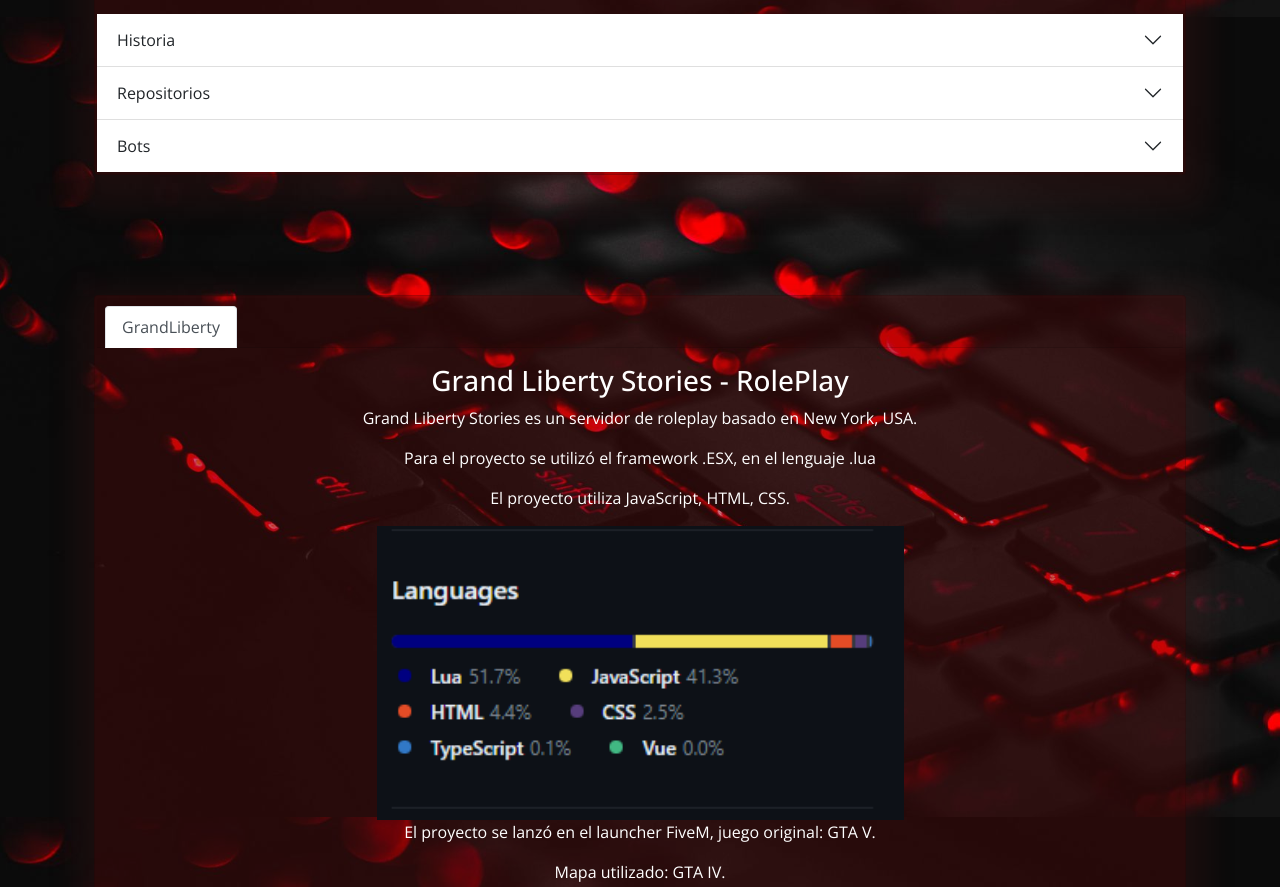
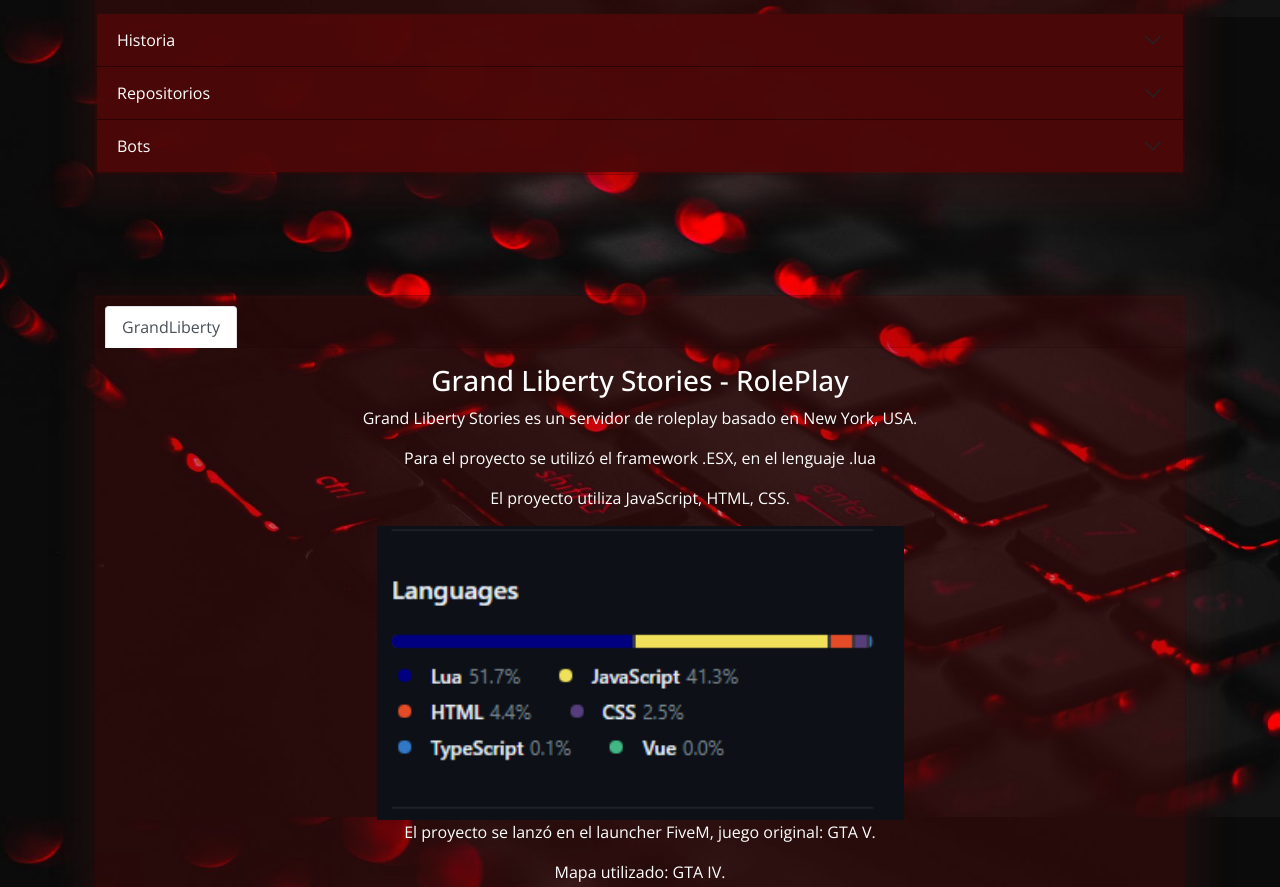
Before and after one commit to iUkra/proyecto_coder, a website: page pages/proyecto.html in a window 1280 px wide. Shown: the part 1583-2470 px from the top of the page. Drawn offline with nearby package versions, Linux system fonts and the light colour scheme.

Commit message:
changes in proyecto

```diff
--- a/pages/proyecto.html
+++ b/pages/proyecto.html
@@ -87,7 +87,7 @@
                         <div class="accordion accordion-flush" id="accordionFlush1">
                           <div class="accordion-item">
                             <h2 class="accordion-header">
-                              <button class="accordion-button collapsed" type="button" data-bs-toggle="collapse"
+                              <button class="text accordion-button collapsed" type="button" data-bs-toggle="collapse"
                                 data-bs-target="#flush-collapseOne" aria-expanded="false"
                                 aria-controls="flush-collapseOne">
                                 Historia
@@ -102,7 +102,7 @@
                           </div>
                           <div class="accordion-item">
                             <h2 class="accordion-header">
-                              <button class="accordion-button collapsed" type="button" data-bs-toggle="collapse"
+                              <button class="text accordion-button collapsed" type="button" data-bs-toggle="collapse"
                                 data-bs-target="#flush-collapseTwo" aria-expanded="false"
                                 aria-controls="flush-collapseTwo">
                                 Repositorios
@@ -117,7 +117,7 @@
                           </div>
                           <div class="accordion-item">
                             <h2 class="accordion-header">
-                              <button class="accordion-button collapsed" type="button" data-bs-toggle="collapse"
+                              <button class="text accordion-button collapsed" type="button" data-bs-toggle="collapse"
                                 data-bs-target="#flush-collapseThree" aria-expanded="false"
                                 aria-controls="flush-collapseThree">
                                 Bots
@@ -174,7 +174,7 @@
                         <div class="accordion accordion-flush" id="accordionFlush2">
                           <div class="accordion-item">
                             <h2 class="accordion-header">
-                              <button class="accordion-button collapsed" type="button" data-bs-toggle="collapse"
+                              <button class="text accordion-button collapsed" type="button" data-bs-toggle="collapse"
                                 data-bs-target="#flush-collapseFour" aria-expanded="false"
                                 aria-controls="flush-collapseFour">
                                 Historia
@@ -189,7 +189,7 @@
                           </div>
                           <div class="accordion-item">
                             <h2 class="accordion-header">
-                              <button class="accordion-button collapsed" type="button" data-bs-toggle="collapse"
+                              <button class="text accordion-button collapsed" type="button" data-bs-toggle="collapse"
                                 data-bs-target="#flush-collapseFive" aria-expanded="false"
                                 aria-controls="flush-collapseFive">
                                 Repositorios
@@ -204,7 +204,7 @@
                           </div>
                           <div class="accordion-item">
                             <h2 class="accordion-header">
-                              <button class="accordion-button collapsed" type="button" data-bs-toggle="collapse"
+                              <button class="text accordion-button collapsed" type="button" data-bs-toggle="collapse"
                                 data-bs-target="#flush-collapseSix" aria-expanded="false"
                                 aria-controls="flush-collapseSix">
                                 Bots
--- a/scss/base/_main.scss
+++ b/scss/base/_main.scss
@@ -12,7 +12,20 @@
     padding-bottom: 1vh;
 
 }
+.accordion-button{
+    background-color: #630c0c54;
+}
 
+.accordion-header{
+    background-color: #630c0c54;
+}
+.accordion-item {
+
+    background-color: #300404d7;
+}
+.text{
+    color: white;
+}
 .wrap {
     padding: 2rem 3rem;
     text-align: center;
```
Also changed, not shown: css/main.css, 1 other file.
